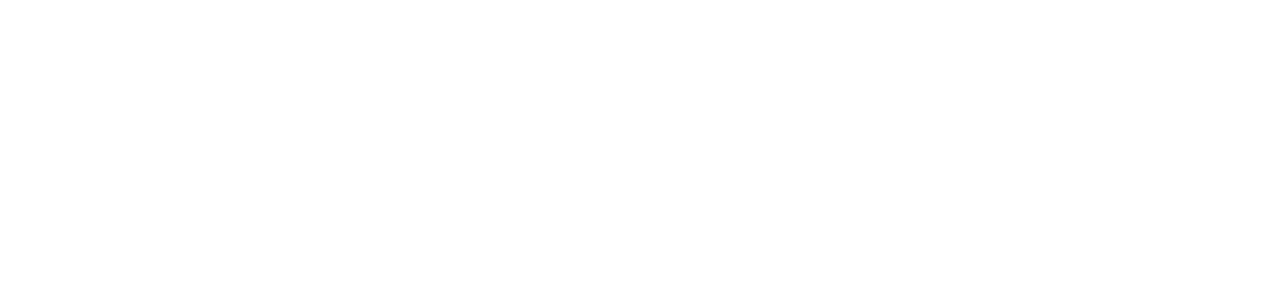
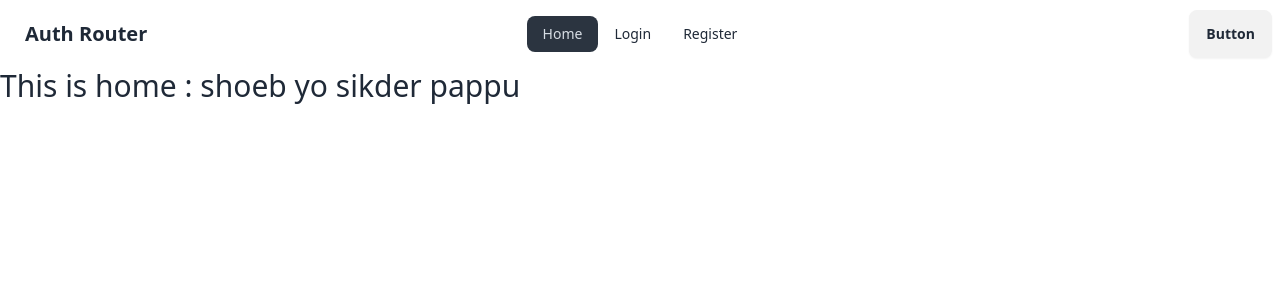
Before and after one commit to Shoeb1989/Backend-Practice, a React (Vite) app in the folder Auth-Private-Route/: page / in a window 1280 px wide. Shown: the top 300 px of the page. Built offline with nearby package versions, Linux system fonts and the light colour scheme.

Commit message:
Provider Error solved

```diff
--- a/Auth-Private-Route/src/COMPO/HOME/Home.jsx
+++ b/Auth-Private-Route/src/COMPO/HOME/Home.jsx
@@ -10,7 +10,7 @@
 
     return (
         <div>
-            <h2 className="text-3xl">This is home</h2>
+            <h2 className="text-3xl">This is home : {authinfo.name}</h2>
         </div>
     );
 };
--- a/Auth-Private-Route/src/COMPO/PROVIDER/AuthProvider.jsx
+++ b/Auth-Private-Route/src/COMPO/PROVIDER/AuthProvider.jsx
@@ -4,14 +4,14 @@
 
 export  const AuthContex = createContext(null);
 
-const AuthProvider = ({Children}) => {
+const AuthProvider = ({children}) => {
 
     const Authinfo = { name: 'shoeb yo sikder pappu'}
 
     return (
         <AuthContex.Provider value={Authinfo}>
 
-            {Children}
+            {children}
 
         </AuthContex.Provider>
     );
--- a/Auth-Private-Route/src/main.jsx
+++ b/Auth-Private-Route/src/main.jsx
@@ -38,7 +38,7 @@
 
   <AuthProvider>
 
-  <RouterProvider router={router} />
+    <RouterProvider router={router} />
 
     </AuthProvider>
 
```
